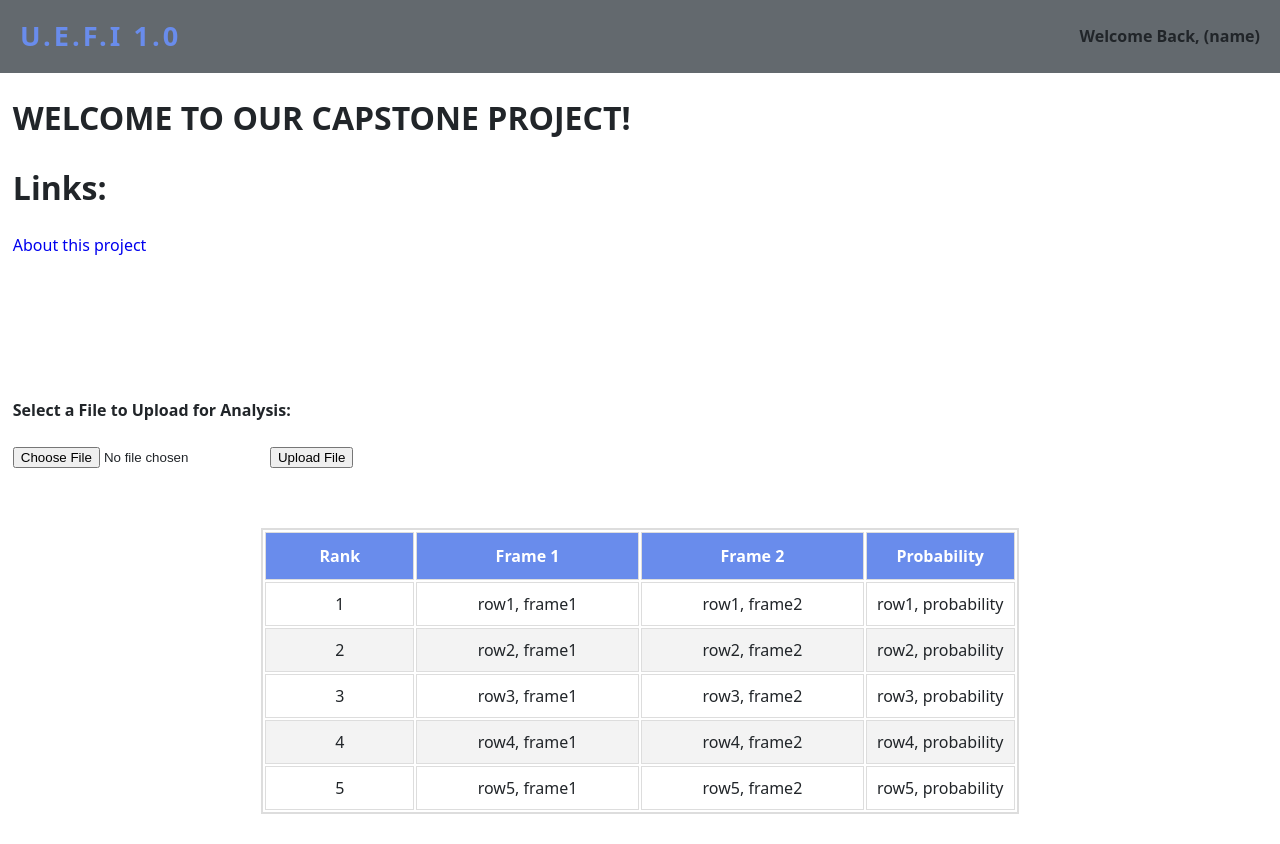
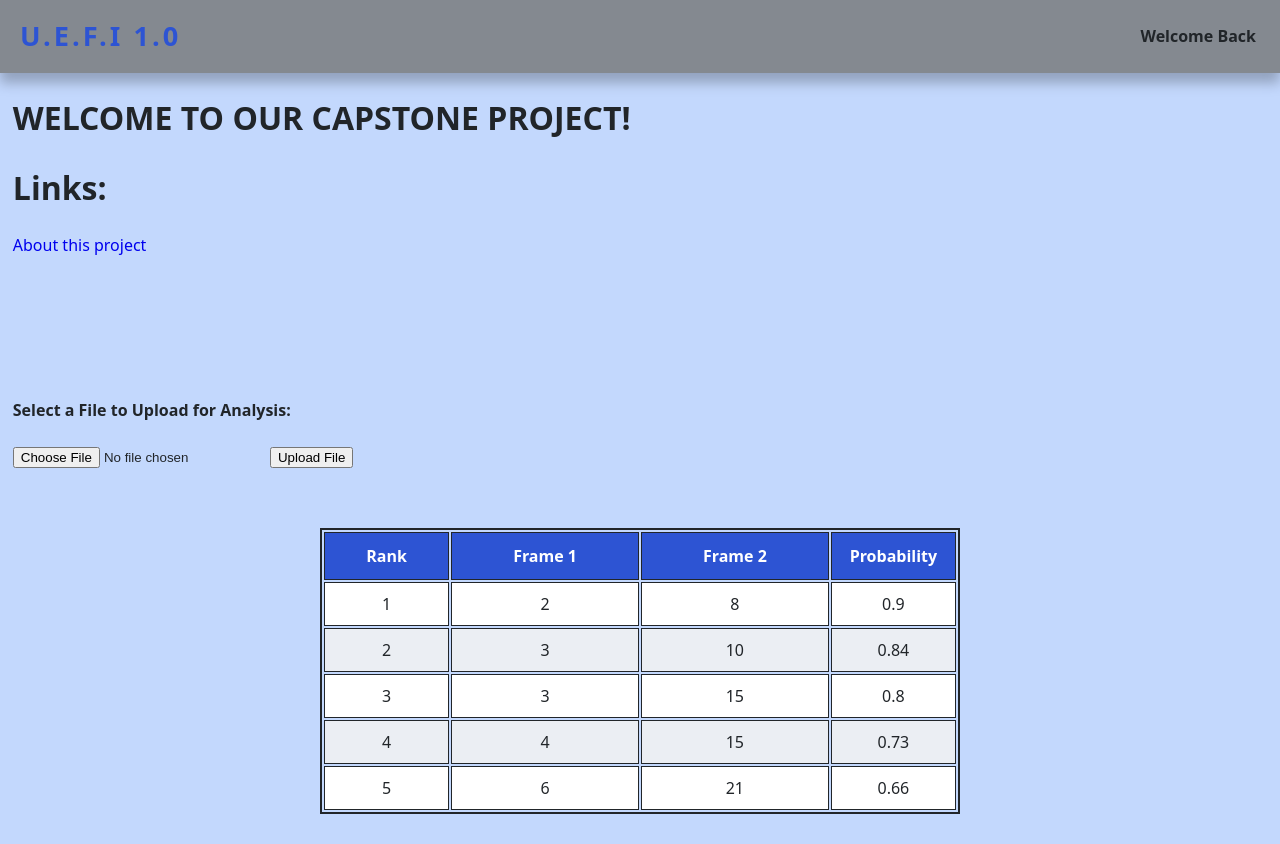
Before and after one commit to isobotka/SE4450-project-code, a website: page GUI/index.html in a window 1280 px wide. Drawn offline with Linux system fonts and the light colour scheme.

Commit message:
Updated table

```diff
--- a/GUI/index.css
+++ b/GUI/index.css
@@ -49,7 +49,8 @@
   text-align: left;
   align-content: center;
   width: calc("100vh - 2px");
-  background-color: rgba(83, 89, 95, 0.9);
+  background-color: rgb(122 124 125 / 85%);
+  box-shadow: 0px 10px 12px #00000040;
 }
 
 a:link {
@@ -63,7 +64,7 @@ body {
   font-weight: 400;
   line-height: 1.5;
   color: #212529;
-  background-color: #fff;
+  background-color: #a8c6fdad;
   -webkit-text-size-adjust: 100%;
   -webkit-tap-highlight-color: rgba(0, 0, 0, 0);
 }
@@ -74,7 +75,6 @@ body {
   align-self: left;
   display: inline-block;
   width: 40vw;
-  color: rgb(105, 140, 236);
   text-align: left;
   margin-left: 20px;
 }
@@ -85,7 +85,7 @@ body {
   font-size: 1.7em;
   border-bottom: none;
   transition: all 0.2s ease-in-out;
-  color: rgb(105, 140, 236);
+  color: rgb(45, 84, 211);
   font-weight: 700;
   letter-spacing: 3px;
 }
@@ -93,7 +93,7 @@ body {
 .headerRight {
   text-align: right;
   margin: auto;
-  margin-right: 20px;
+  margin-right: 24px;
   align-self: right;
   display: inline-block;
   width: 40vw;
@@ -110,16 +110,20 @@ body {
 }
 
 thead {
-  border: 1px #ddd;
+
 }
 
 td, th {
-  border: 1px solid #ddd;
+  border: 1px solid #212529;
   padding: 10px;
 }
 
 tr:nth-child(even){
   background-color: #f2f2f2de;
+}
+
+tr:nth-child(odd){
+  background-color: white;
 }
 
 tr:hover {
@@ -130,11 +134,12 @@ th {
   padding-top: 12px;
   padding-bottom: 12px;
   text-align: center;
-  background-color: rgb(105, 140, 236);
+  background-color: rgb(45, 84, 211);
   color: white;
 }
 
  .resultsTable {
-  border: 2px solid #ddd;
+  border: 2px solid #212529;
   text-align: center;
+  width: 50%;
  }
--- a/GUI/index.html
+++ b/GUI/index.html
@@ -21,7 +21,7 @@
         </div>
 
         <div class="headerRight">
-            <h4>Welcome Back, (name)</h4>
+            <h4>Welcome Back</h4>
         </div>
     </div>
 
@@ -67,37 +67,37 @@
 
                 <tr>
                     <td>1</td>
-                    <td>row1, frame1</td>
-                    <td>row1, frame2</td>
-                    <td>row1, probability</td>
+                    <td id="r1f1">row1, frame1</td>
+                    <td id="r1f2">row1, frame2</td>
+                    <td id="r1p">row1, probability</td>
                 </tr>
 
                 <tr>
                     <td>2</td>
-                    <td>row2, frame1</td>
-                    <td>row2, frame2</td>
-                    <td>row2, probability</td>
+                    <td id="r2f1">row2, frame1</td>
+                    <td id="r2f2">row2, frame2</td>
+                    <td id="r2p">row1, probability</td>
                 </tr>
 
                 <tr>
                     <td>3</td>
-                    <td>row3, frame1</td>
-                    <td>row3, frame2</td>
-                    <td>row3, probability</td>
+                    <td id="r3f1">row3, frame1</td>
+                    <td id="r3f2">row3, frame2</td>
+                    <td id="r3p">row3, probability</td>
                 </tr>
 
                 <tr>
                     <td>4</td>
-                    <td>row4, frame1</td>
-                    <td>row4, frame2</td>
-                    <td>row4, probability</td>
+                    <td id="r4f1">row4, frame1</td>
+                    <td id="r4f2">row4, frame2</td>
+                    <td id="r4p">row4, probability</td>
                 </tr>
 
                 <tr>
                     <td>5</td>
-                    <td>row5, frame1</td>
-                    <td>row5, frame2</td>
-                    <td>row5, probability</td>
+                    <td id="r5f1">row5, frame1</td>
+                    <td id="r5f2">row5, frame2</td>
+                    <td id="r5p">row5, probability</td>
                 </tr>
 
             </table>
--- a/GUI/index.js
+++ b/GUI/index.js
@@ -25,26 +25,32 @@ function uploadData() {
 
 }
 
-var output = [(2,8,0.9),(3,10,0.84),(3,15,0.8),(4,15,0.73),(6,21,0.66)];
+window.onload = function() {
 
-// function displayResults(output) {
-// 	var results = document.getElementById('results');
-// 	var tableBody = document.createElement('tbody');
+	var output = [[2,8,0.9],[3,10,0.84],[3,15,0.8],[4,15,0.73],[6,21,0.66]];
 
-// 	output.forEach(function(rowData) {
-// 		var row = document.createElement('tr');
+	//Rank 1
+	document.getElementById("r1f1").innerHTML = output[0][0];
+	document.getElementById("r1f2").innerHTML = output[0][1];
+	document.getElementById("r1p").innerHTML = output[0][2];
 
-// 		rowData.forEach(function(cellData) {
-// 			var cell = document.createElement('td');
-// 			cell.appendChild(document.createTextNode(cellData));
-// 			row.appendChild(cell);
-// 		});
+	//Rank 2
+	document.getElementById("r2f1").innerHTML = output[1][0];
+	document.getElementById("r2f2").innerHTML = output[1][1];
+	document.getElementById("r2p").innerHTML = output[1][2];
 
-// 		tableBody.appendChild(row);
-// 	});
+	//Rank 3
+	document.getElementById("r3f1").innerHTML = output[2][0];
+	document.getElementById("r3f2").innerHTML = output[2][1];
+	document.getElementById("r3p").innerHTML = output[2][2];
 
-// 		results.appendChild(tableBody);
-// 		document.tableBody.appendChild(results);
-// 	}
+	//Rank 4
+	document.getElementById("r4f1").innerHTML = output[3][0];
+	document.getElementById("r4f2").innerHTML = output[3][1];
+	document.getElementById("r4p").innerHTML = output[3][2];
 
-// 	displayResults([["row1, rank", "row1, frame1", "row1, frame2", "row1, probability"], ["row2, rank", "row2, frame1", "row2, frame2", "row2, probability"]]);
+	//Rank 5
+	document.getElementById("r5f1").innerHTML = output[4][0];
+	document.getElementById("r5f2").innerHTML = output[4][1];
+	document.getElementById("r5p").innerHTML = output[4][2];
+};
```
Also changed, not shown: GUI/about.html (+1 -1 lines).
